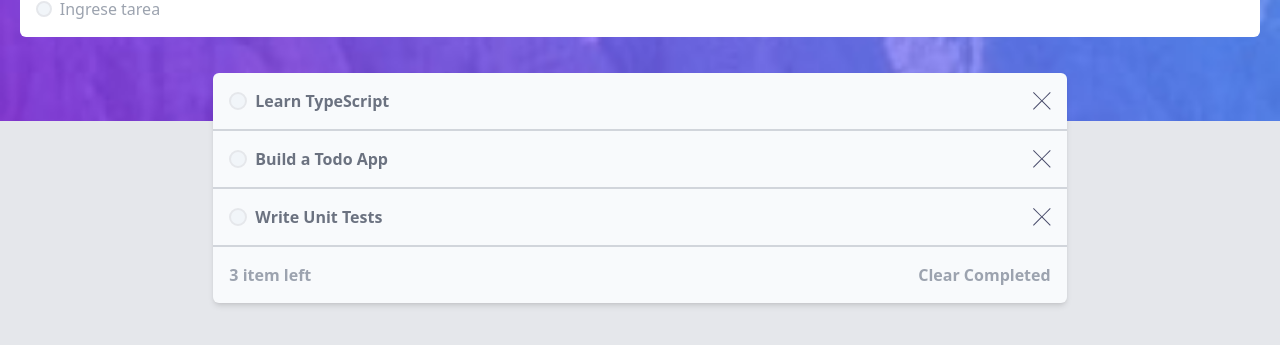
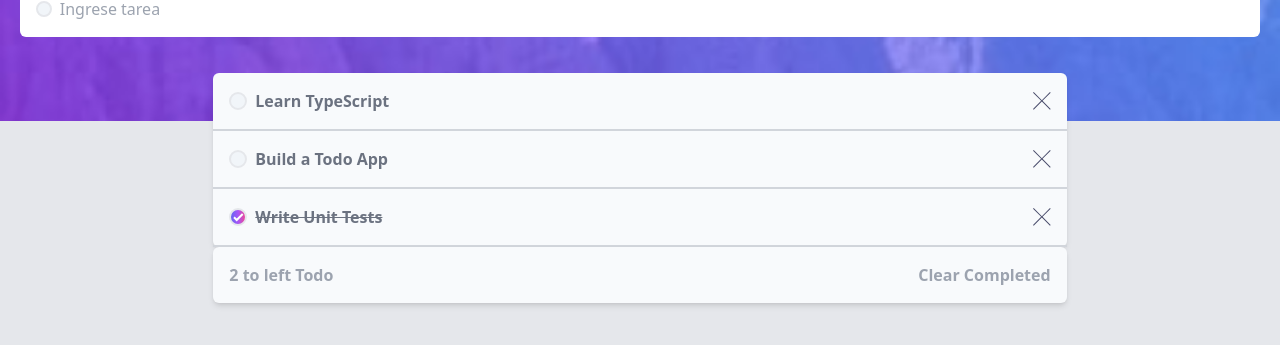
Before and after one commit to Mackaroost/todoFrontendMentor, a React (Vite) app: page / in a window 1280 px wide. Shown: the part 167-512 px from the top of the page. Built offline with nearby package versions, Linux system fonts and the light colour scheme.

Commit message:
add function clearTodo and completeTodo

```diff
--- a/src/App.tsx
+++ b/src/App.tsx
@@ -3,6 +3,7 @@ import { TodoList } from "./Components/TodoList"
 import Form from "./Components/Form"
 import { useState } from "react"
 import { mockTasks } from "./Components/mocks/mockList"
+import TodoResumen from "./Components/TodoResumen"
 
 
 
@@ -22,7 +23,15 @@ function App() {
   const deleteTodo = (id:number): void =>{
   setTodos(todos.filter(item=> item.id !== id))
   }
+const updateTodo = (id:number):void=>{
+setTodos(todos.map((item)=> item.id === id ? {...item,completed: !item.completed}: item))
+}
+  const clearTodo = ():void =>{
+   setTodos(todos.filter(item=> !item.completed))
+  }
 
+
+  const incompleteTodo = todos.filter(todo => !todo.completed).length;
   return (
     <>
   <div className=" min-h-72 px-5  bg-[url('/todo-app-main/images/bg-mobile-light.jpg')] bg-cover bg-center">
@@ -31,10 +40,10 @@ function App() {
   <Form createTodo ={createTodo}/>
   </div>
   </div>
-
-  <TodoList todos = {todos} deleteTodo = {deleteTodo}/>
-
-
+  <main className="container mx-auto  bg-transparent">
+  <TodoList todos = {todos} deleteTodo = {deleteTodo} updateTodo={updateTodo}/>
+  <TodoResumen clearTodo = {clearTodo} incompleteTodo = {incompleteTodo}/>
+  </main>
   </>
   )
 }
--- /dev/null
+++ b/src/Components/CheckBtn.tsx
@@ -0,0 +1,10 @@
+
+const CheckBtn = () => {
+  return (
+    <svg xmlns="http://www.w3.org/2000/svg" width="11" height="9">
+        <path fill="none" stroke="#FFF" stroke-width="2" d="M1 4.304L3.696 7l6-6"/>
+    </svg>
+  )
+}
+
+export default CheckBtn
--- a/src/Components/DeleteTodo.tsx
+++ b/src/Components/DeleteTodo.tsx
@@ -1,10 +1,8 @@
 
 const DeleteTodo = () => {
   return (
-
     <svg xmlns="http://www.w3.org/2000/svg" width="18" height="18"><path fill="#494C6B" fill-rule="evenodd" d="M16.97 0l.708.707L9.546 8.84l8.132 8.132-.707.707-8.132-8.132-8.132 8.132L0 16.97l8.132-8.132L0 .707.707 0 8.84 8.132 16.971 0z"/>
     </svg>
-
   )
 }
 
--- a/src/Components/TodoList.tsx
+++ b/src/Components/TodoList.tsx
@@ -1,28 +1,31 @@
 import DeleteTodo from "./DeleteTodo";
 import { TodosType} from "./types/todos";
+import CheckBtn from "./CheckBtn";
 
   interface TodoListProps {
     todos: TodosType[],
-    deleteTodo: (id:number)=> void
+    deleteTodo: (id:number)=> void,
+    updateTodo:(id:number)=>void
   }
 
-export const TodoList : React.FC<TodoListProps> = ({todos, deleteTodo}) => {
+export const TodoList : React.FC<TodoListProps> = ({todos, deleteTodo, updateTodo}) => {
 
   return (
-    <main className="container mx-auto  bg-transparent">
     <ul className="mt-[-3rem] w-4/6  rounded-md bg-slate-50 mx-auto flex-col items-center shadow-md ">
         {
             todos.map((item)=>{
                 return(
-                    <li key={item.id}
-                    className="p-4 flex items-center gap-x-2 w-full border-b-2 border-b-gray-300 font-semibold text-gray-500 "
-                    >
-                    <span
-                    className="bg-slate-100 rounded-full border-2  inline-block w-[18px] h-[18px]">
-                    </span>
-                    {item.title}
+                    <li key={item.id} className="p-4 flex items-center gap-x-2 w-full border-b-2 border-b-gray-300 ">
+                     <button
+                     onClick={()=>updateTodo(item.id)}
+                     className={`${item.completed ? ' flex items-center justify-center bg-gradient-to-r from-indigo-500 via-purple-500 to-pink-500' : 'bg-slate-100'} rounded-full border-2 inline-block w-[18px] h-[18px]`}>
+                     {item.completed ? <CheckBtn /> : null}
+                       </button>
+                       <p className={`font-semibold text-gray-500 ${item.completed ? 'line-through' : ''}`}>
+                         {item.title}
+                       </p>
                     <button className= "ml-auto text-gray-400"
-                    onClick={()=> console.log('iste click a '+ item.id)}>
+                    onClick={()=> deleteTodo(item.id)}>
                     <DeleteTodo/>
                     </button>
                     </li>
@@ -30,12 +33,6 @@ export const TodoList : React.FC<TodoListProps> = ({todos, deleteTodo}) => {
                 )
             })
         }
-            <div className="p-4 flex justify-between items-center font-semibold text-gray-400">
-        <span>{`${todos.length} item left`}</span>
-        <button>Clear Completed</button>
-        </div>
     </ul>
-
-    </main>
   )
 }
--- /dev/null
+++ b/src/Components/TodoResumen.tsx
@@ -0,0 +1,17 @@
+interface clearCompleteProps{
+clearTodo : ()=>void,
+incompleteTodo: number
+}
+
+const TodoResumen = ({clearTodo, incompleteTodo}:clearCompleteProps) => {
+  return (
+    <div className=" w-4/6  rounded-md bg-slate-50 mx-auto  shadow-md p-4 flex justify-between items-center font-semibold text-gray-400">
+    <span>{incompleteTodo} to left Todo</span>
+    <button onClick={clearTodo}>
+        Clear Completed
+    </button>
+    </div>
+  )
+}
+
+export default TodoResumen
--- a/src/Components/mocks/mockList.ts
+++ b/src/Components/mocks/mockList.ts
@@ -1,5 +1,5 @@
 export const mockTasks = [
     { id: 1, title: "Learn TypeScript", completed: false },
-    { id: 2, title: "Build a Todo App", completed: true },
-    { id: 3, title: "Write Unit Tests", completed: false },
+    { id: 2, title: "Build a Todo App", completed: false },
+    { id: 3, title: "Write Unit Tests", completed: true },
   ];
--- /dev/null
+++ b/src/Components/types/ClearCompleted.tsx
@@ -0,0 +1,9 @@
+
+
+const ClearCompleted = () => {
+  return (
+    <button>ClearCompleted</button>
+  )
+}
+
+export default ClearCompleted
```
